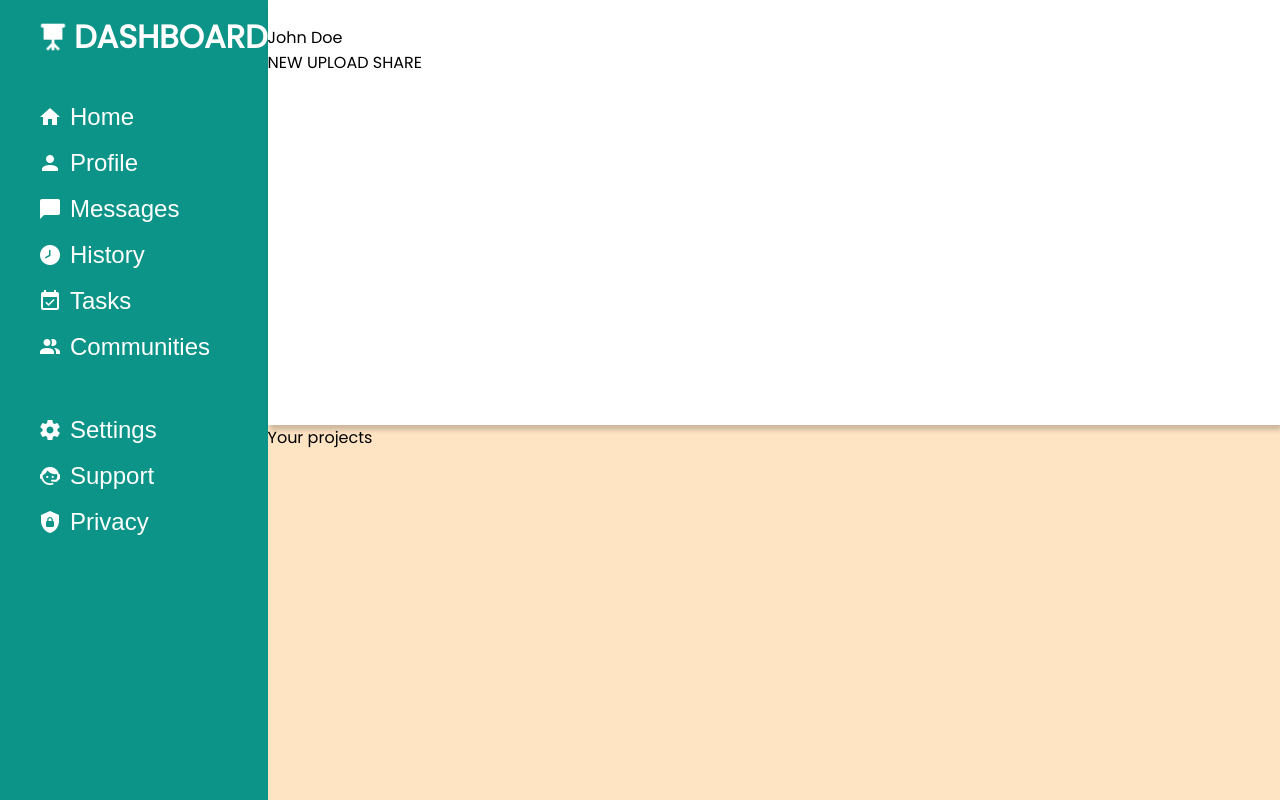
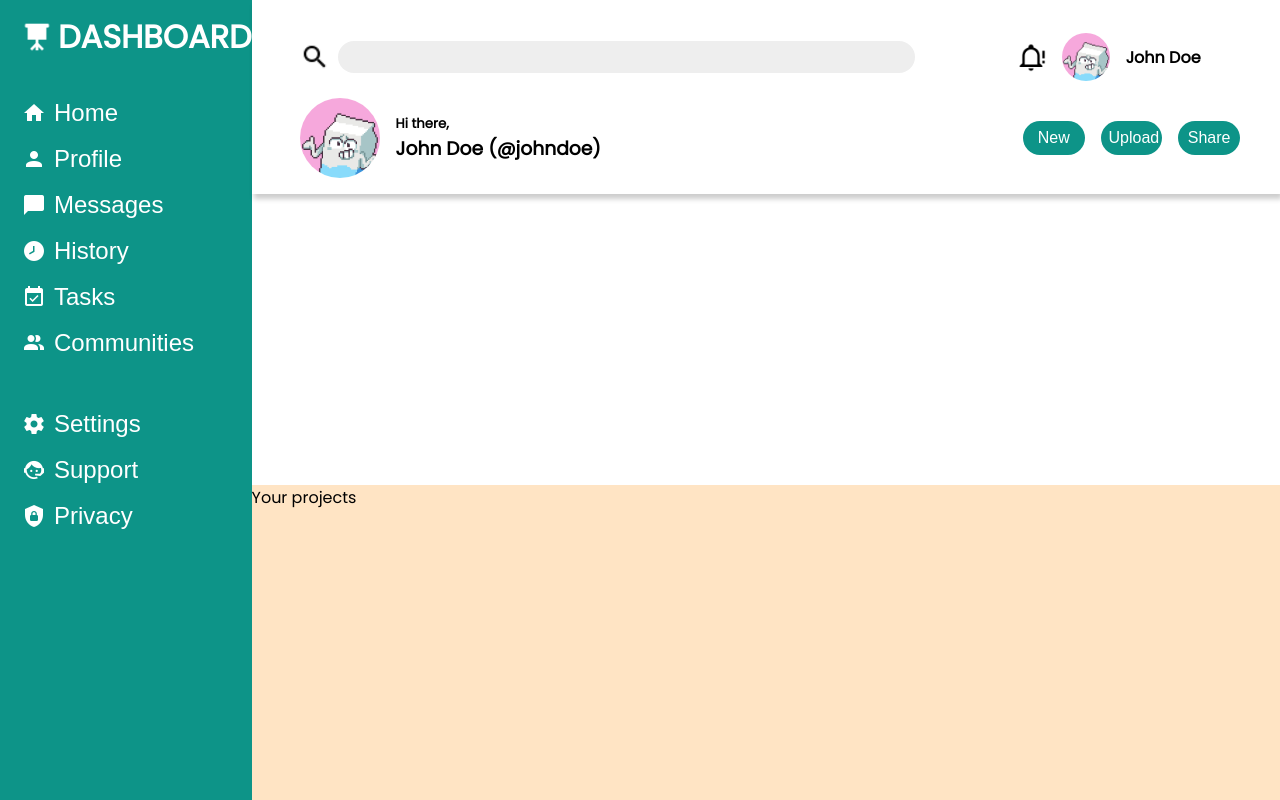
Before and after one commit to obviouslymilk/admin-dashboard, a plain HTML site: page index.html in a window 1280 px wide. Drawn offline with Linux system fonts and the light colour scheme.

Commit message:
Add header

```diff
--- a/index.html
+++ b/index.html
@@ -11,12 +11,29 @@
     <div class="header">
         <div class="userinfo">
             <div class="searchbar">
-                <img src="" alt="">
+                <img src="assets/magnify.png" alt="">
                 <div></div>
             </div>
-            <div class="user">John Doe</div>
+            <div class="user">
+                <img class='notification' src="assets/bell-alert-outline.png" alt="">
+                <img class='avatar' src="assets/avatar.jpeg" alt="">
+                John Doe
+            </div>
         </div>
-        <div class="controls">NEW UPLOAD SHARE</div>
+        <div class="controls">
+            <div class="greetings">
+                <img class='avatar' src="assets/avatar.jpeg" alt="">
+                <div>
+                    <h5>Hi there,</h5>
+                    <h3>John Doe (@johndoe)</h3>
+                </div>
+            </div>
+            <div class="control-buttons">
+                <button>New</button>
+                <BUtton>Upload</BUtton>
+                <button>Share</button>
+            </div>
+        </div>
     </div>
     <div class="sidebar">
         <div class="logo">
--- a/style.css
+++ b/style.css
@@ -11,7 +11,12 @@ body {
     grid-template-columns: 1fr 5fr;
     grid-template-areas:
     "sidebar header"
-    "sidebar content";
+    "sidebar content"
+}
+
+h3, h5 {
+    margin: 0;
+    padding: 0;
 }
 
 .sidebar {
@@ -24,23 +29,100 @@ body {
     background-color: white;
     box-shadow: 2px 5px 5px rgba(0, 0, 0, 0.2);
     z-index: 1;
+    height: fit-content;
+    padding: 16px;
+}
+
+.userinfo {
+    display: grid;
+    grid-template-columns: 3fr 1fr;
+    gap: 16px;
+    margin: 16px;
+}
+
+.searchbar {
+    display: flex;
+    align-items: center;
+    gap: 8px;
+    margin-left: 1rem;
+    margin-right: 5rem;
+}
+
+.searchbar img, .notification {
+    height: 60%;
+}
+
+.user {
+    display: flex;
+    align-items: center;
+    gap: 16px;
+    font-weight: bold;
+    justify-content: right;
+    margin-right: 20%;
+}
+
+.avatar {
+    border-radius: 50%;
+    height: 48px;
+}
+
+.searchbar div {
+    height: 32px;
+    background-color: #eeeeee;
+    border-radius: 32px;
+    flex: 1;
+}
+
+.controls {
+    display: grid;
+    grid-template-columns: 3fr 1fr;
+    margin-left: 2rem;
+}
+
+.greetings {
+    display: flex;
+    align-items: center;
+    gap: 16px;
+}
+
+.control-buttons {
+    display: grid;
+    grid-template-columns: repeat(auto-fit, minmax(50px, 1fr));
+    align-items: center;
+    justify-content: right;
+    margin-right: 10%;
+    gap: 16px;
+}
+
+.control-buttons button {
+    background-color: #0d9488;
+    color: white;
+    border: 0;
+    padding: 0.5em;
+    border-radius: 10rem;
+    font-size: 1em;
+}
+
+.greetings img {
+    height: 80px;
 }
 
 .content {
     grid-area: content;
     background-color: bisque;
+    height: auto;
 }
 
 .logo {
     display: flex;
     align-items: center;
     justify-content: left;
-    padding-left: 2rem;
+    padding-left: 1rem;
     margin-top: 5%;
     font-size: 2rem;
     color: white;
     font-weight: 600;
-
+    font-size: max(100%, 2em);
 }
 
 .logo img {
@@ -57,7 +139,7 @@ body {
     gap: 16px;
     margin-top: 15%;
     margin-bottom: 20%;
-    padding-left: 2rem;
+    padding-left: 1rem;
 }
 
 .navigation button, .branding button {
```
Also changed, not shown: assets/avatar.jpeg (added), assets/bell-alert-outline.png (added), assets/magnify.png (added).
